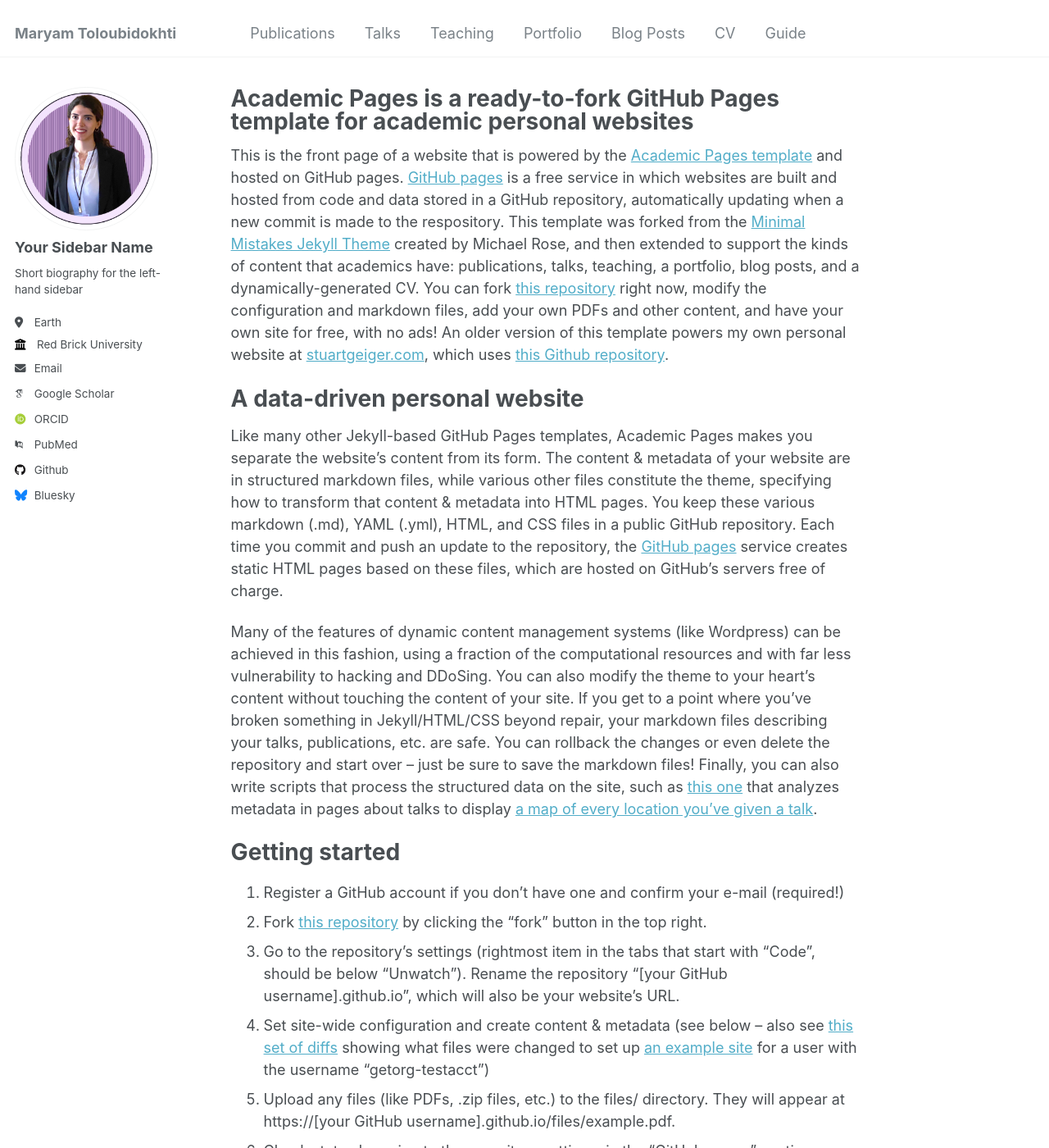
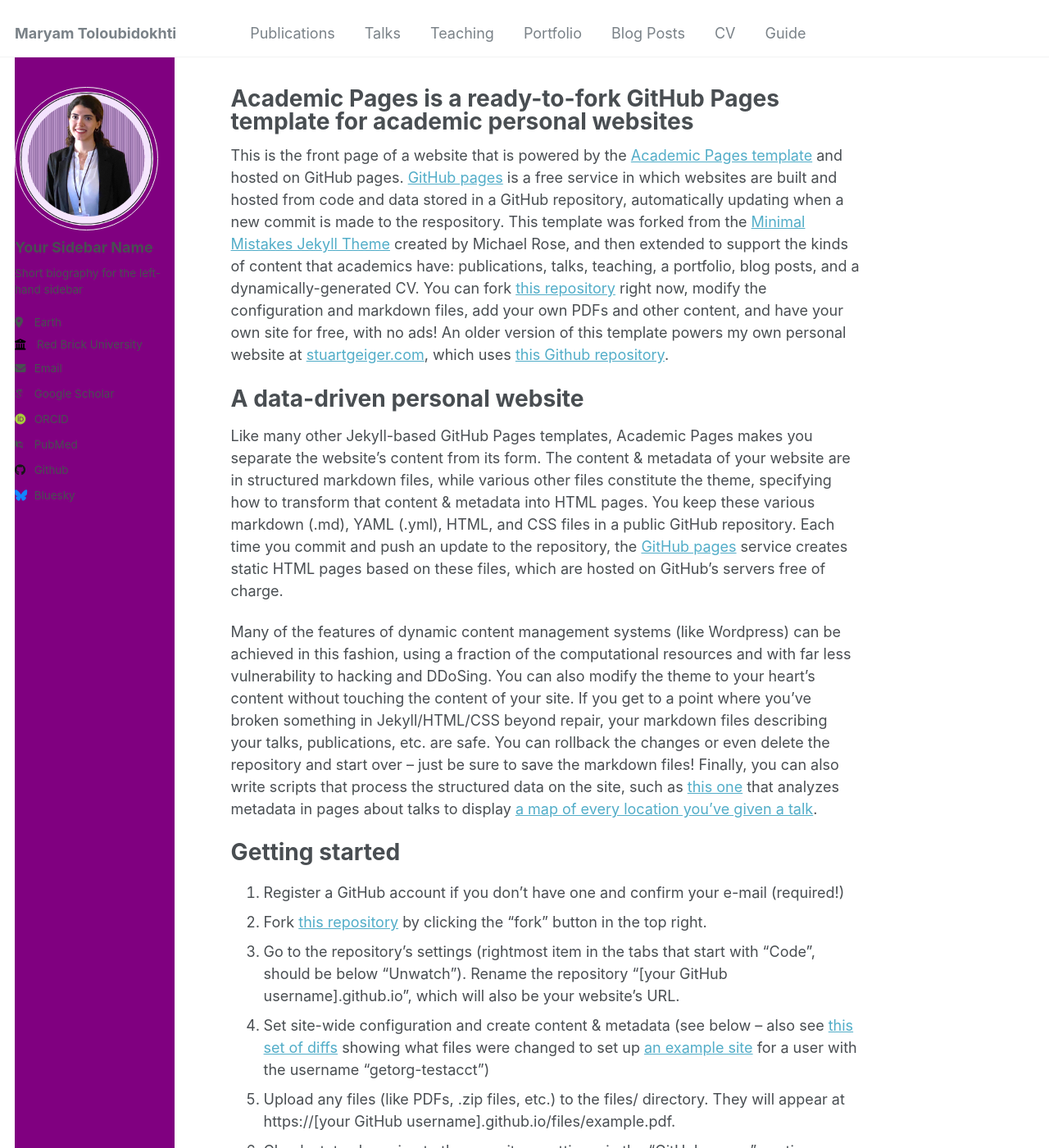
Before and after one commit to maryamTolou/MaryTolou, a Jekyll site: the page built from _pages/about.md, in a window 1280 px wide and 1400 px high. Shown: the whole window at 82% size. Built offline with Jekyll 4.4.1, drawn with Linux system fonts in a browser that asks for light colours; some web fonts are replaced.

Commit message:
purple back

```diff
--- a/_sass/_sidebar.scss
+++ b/_sass/_sidebar.scss
@@ -12,6 +12,8 @@
 
   @include clearfix();
   margin-bottom: 1em;
+
+  background-color: purple;  // Add purple background color by default
 
   @media screen and (min-width: $sidebar-screen-min-width) {
     height: 100vh;
```
